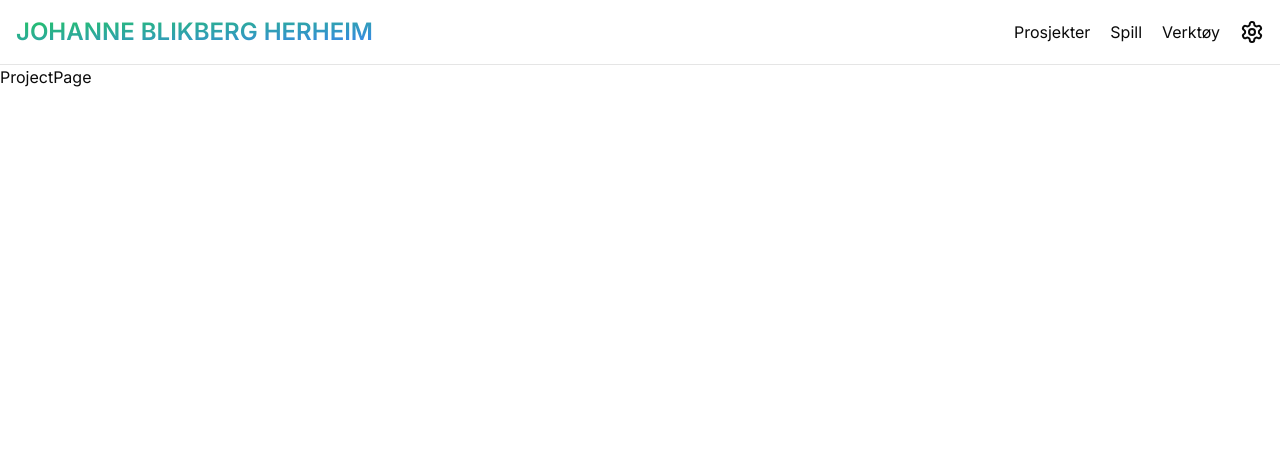
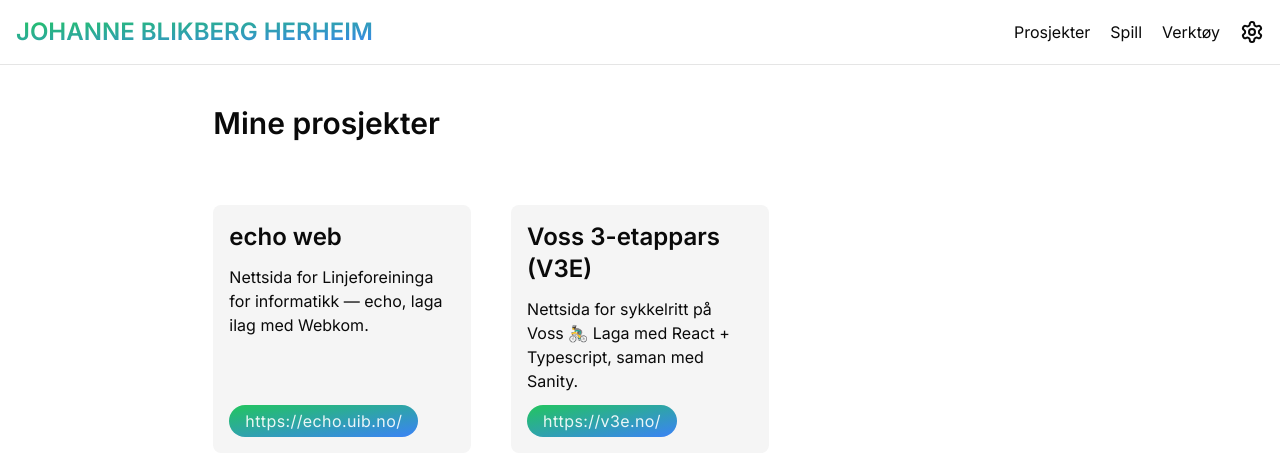
Before and after one commit to johanneherheim/personal-website, a Next.js app: page /projects in a window 1280 px wide. Shown: the top 476 px of the page. Built offline with nearby package versions, Linux system fonts and the light colour scheme.

Commit message:
Added projects

```diff
--- a/app/projects/page.tsx
+++ b/app/projects/page.tsx
@@ -1,3 +1,31 @@
+import Link from "next/link";
+import { Project, projects } from "./projects";
+
+function ProjectCard({ project }: { project: Project }) {
+  return (
+    <div className="bg-muted p-4 pb-12 rounded-lg h-full relative">
+      <h3 className="font-semibold text-2xl">{project.title}</h3>
+      <p className="my-3">{project.nn}</p>
+      <Link
+        href={project.link}
+        className="bg-gradient-to-tl from-blue-500 to-green-500 text-white text-md py-1 px-4 rounded-full absolute left-4 bottom-4 tracking-wide text-opacity-90"
+        target="_blank"
+      >
+        {project.link}
+      </Link>
+    </div>
+  );
+}
+
 export default function ProjectPage() {
-  return <div>ProjectPage</div>;
+  return (
+    <>
+      <h1 className="w-4/5 sm:w-2/3 mx-auto mt-10 mb-16">Mine prosjekter</h1>
+      <div className="grid grid-cols-1 sm:grid-cols-2 md:grid-cols-3 gap-10 w-4/5 sm:w-2/3 mx-auto my-10">
+        {projects.map((p) => (
+          <ProjectCard project={p} key={p.title} />
+        ))}
+      </div>
+    </>
+  );
 }
--- /dev/null
+++ b/app/projects/projects.ts
@@ -0,0 +1,25 @@
+export type Project = {
+  title: string;
+  nn: string;
+  nb: string;
+  en: string;
+  link: string;
+  imageURL?: string;
+};
+
+export const projects: Project[] = [
+  {
+    title: "echo web",
+    nn: "Nettsida for Linjeforeininga for informatikk — echo, laga ilag med Webkom.",
+    nb: "Bokmål beskrivelse",
+    en: "English description",
+    link: "https://echo.uib.no/",
+  },
+  {
+    title: "Voss 3-etappars (V3E)",
+    nn: "Nettsida for sykkelritt på Voss 🚴‍♂️ Laga med React + Typescript, saman med Sanity. ",
+    nb: "Bokmål beskrivelse",
+    en: "English description",
+    link: "https://v3e.no/",
+  },
+];
```
